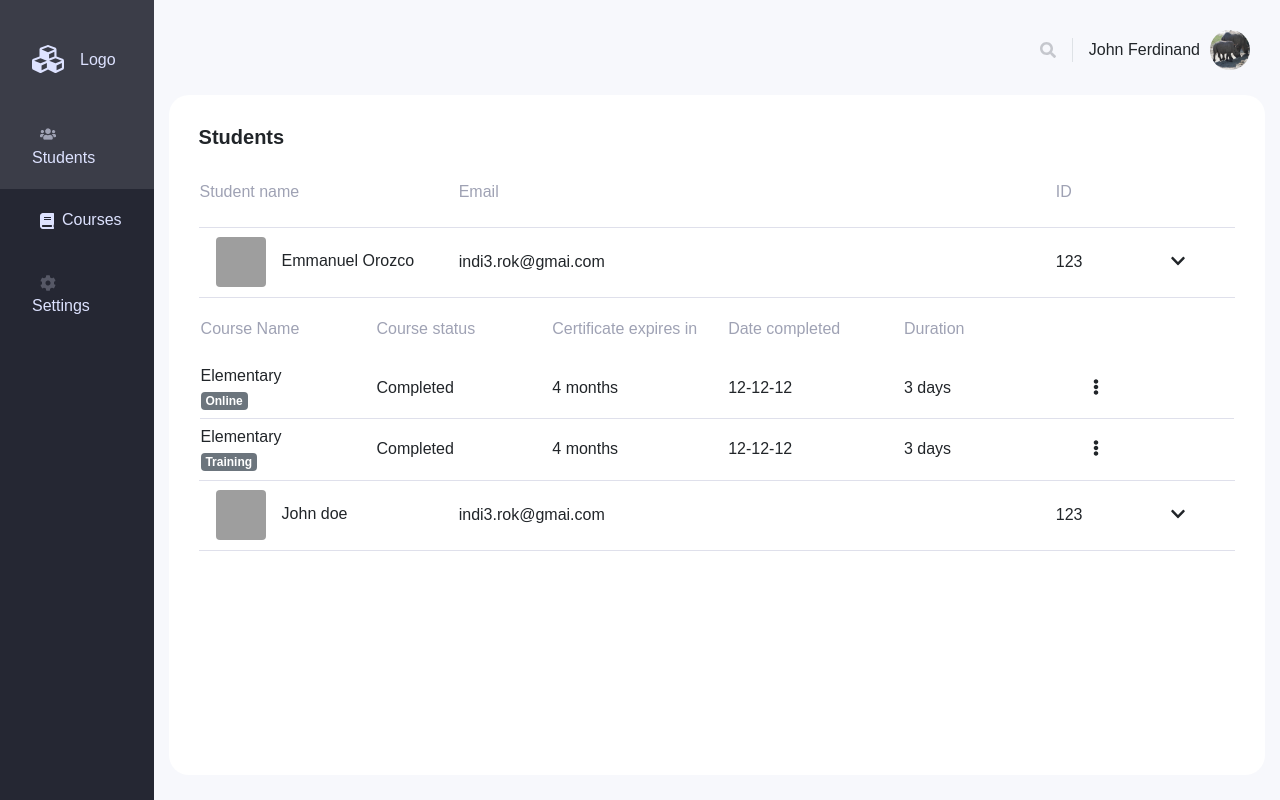
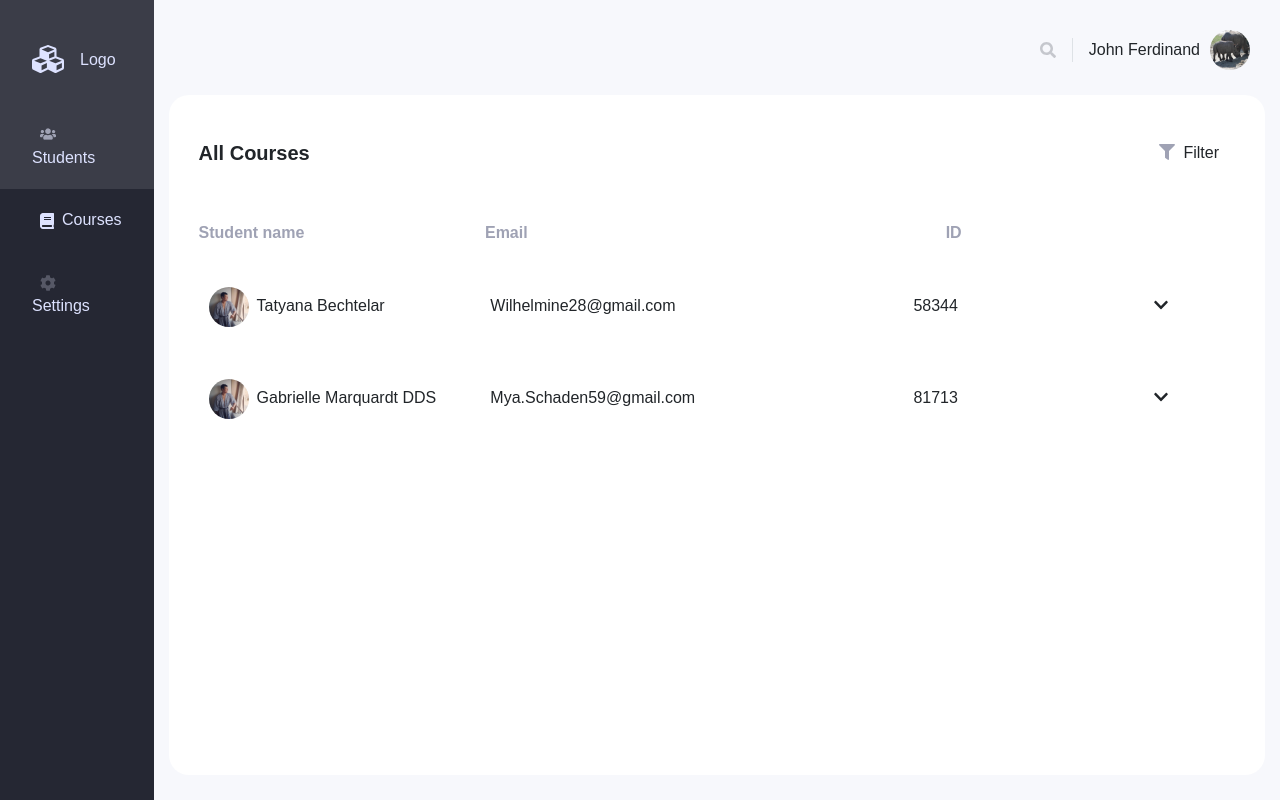
Before and after one commit to indie-rok/q-saf, a React (Create React App) app: page /students in a window 1280 px wide. Built offline with nearby package versions, Linux system fonts and the light colour scheme; grey boxes are pictures that could not be loaded; a web font is replaced by a local one.

Commit message:
added colapsable student table

```diff
--- a/src/App.css
+++ b/src/App.css
@@ -10,6 +10,10 @@ body,
 
 body {
   font-family: "Muli", sans-serif;
+}
+
+.dark-gray {
+  color: #9fa2b4;
 }
 
 .app-container {
--- a/src/data/studentScreen.js
+++ b/src/data/studentScreen.js
@@ -7,54 +7,39 @@ export default [
       {
         name: "IT Science",
         status: "completed",
-        expiration_date: "10/12/2012",
-        date_completed: "12/12/12"
+        expiration_time: "4 months",
+        date_completed: "12-12-12",
+        duration: "5 days"
       },
+
       {
-        name: "React Native",
-        status: "in_progress",
-        expiration_date: "10/12/2012",
-        date_completed: "12/12/12"
+        name: "Cook",
+        status: "In progress",
+        expiration_time: "3 months",
+        date_completed: "1-1-1",
+        duration: "7 days"
       }
     ]
   },
-
   {
     id: 2,
-    name: "John Doe",
-    email: "john_dow@gmail.com",
+    name: "John due",
+    email: "alo@gmail.com",
     courses: [
       {
-        name: "IT Science",
+        name: "IT Math",
         status: "completed",
-        expiration_date: "10/12/2012",
-        date_completed: "12/12/12"
+        expiration_time: "4 months",
+        date_completed: "12-12-12",
+        duration: "5 days"
       },
+
       {
-        name: "React Native",
-        status: "in_progress",
-        expiration_date: "10/12/2012",
-        date_completed: "12/12/12"
-      }
-    ]
-  },
-
-  {
-    id: 3,
-    name: "Cami",
-    email: "john_dow@gmail.com",
-    courses: [
-      {
-        name: "IT Science",
-        status: "completed",
-        expiration_date: "10/12/2012",
-        date_completed: "12/12/12"
-      },
-      {
-        name: "React Native",
-        status: "in_progress",
-        expiration_date: "10/12/2012",
-        date_completed: "12/12/12"
+        name: "Space station",
+        status: "In progress",
+        expiration_time: "3 months",
+        date_completed: "1-1-1",
+        duration: "7 days"
       }
     ]
   }
--- a/src/screens/Students/Students.css
+++ b/src/screens/Students/Students.css
@@ -1,3 +1,33 @@
+.expandable-table {
+  display: flex;
+  width: 100%;
+  flex-direction: column;
+}
+
+.expandable-table--row {
+  width: 100%;
+  margin: 1em 0;
+  padding: 10px;
+  min-height: 60px;
+}
+
+.expandable-table--row:hover {
+  background-color: rgb(245, 246, 252);
+}
+
+.expandable-table--row img {
+  width: 40px;
+  height: 40px;
+  border-radius: 50%;
+}
+
+.expandable-table-cell {
+  display: inline-block;
+  text-align: justify;
+  width: 23%;
+  max-width: 23%;
+}
+
 .students-table--header th {
   font-weight: 500;
   color: #9fa2b4;
--- a/src/screens/Students/index.js
+++ b/src/screens/Students/index.js
@@ -2,22 +2,41 @@ import React, { Component } from "react";
 import {
   Container,
   Dropdown,
-  DropdownButton,
   Modal,
   Form,
   Button,
   Row,
   Col,
-  Badge
+  Badge,
+  Card,
+  Accordion
 } from "react-bootstrap";
 import faker from "faker";
 import { FontAwesomeIcon } from "@fortawesome/react-fontawesome";
-import { faChevronDown, faSearch } from "@fortawesome/free-solid-svg-icons";
+import { faChevronDown, faFilter } from "@fortawesome/free-solid-svg-icons";
+import { useAccordionToggle } from "react-bootstrap/AccordionToggle";
+import DummyImage from "../../assets/avatar-dummy.jpg";
+
 import { Link } from "react-router-dom";
 
 import CustomToggle from "../../components/CustomToggleMenu";
 import studentsData from "../../data/studentScreen";
+
 import "./Students.css";
+
+function CustomAcordionToggle({ children, eventKey }) {
+  const decoratedOnClick = useAccordionToggle(eventKey, () =>
+    console.log("totally custom!")
+  );
+  return (
+    <FontAwesomeIcon
+      icon={faChevronDown}
+      onClick={decoratedOnClick}
+      className="font-weight-light"
+      style={{ cursor: "pointer" }}
+    />
+  );
+}
 
 function AddTrainingRecordModal(props) {
   return (
@@ -108,14 +127,6 @@ function AddTrainingRecordModal(props) {
   );
 }
 
-function addAfter(array, index, newItem) {
-  return [...array.slice(0, index), newItem, ...array.slice(index)];
-}
-
-function removeAfter(array, index, newItem) {
-  return [...array.slice(index, 1)];
-}
-
 export default class Students extends Component {
   constructor(props) {
     super(props);
@@ -127,57 +138,24 @@ export default class Students extends Component {
     };
   }
 
-  toggleRowExpand() {
-    addAfter(this.state.studentsData, 1, { new: "data" });
-  }
-
   renderRows() {
     return this.state.studentsData.map(student => (
-      <tr onClick={this.toggleRowExpand}>
-        <td>{student.name}</td>
-        <td>{student.email}</td>
-      </tr>
-    ));
-  }
+      <Accordion className="expandable-table--row">
+        <div>
+          <img src={DummyImage} className="mr-2" />
+          <span className="expandable-table-cell">{faker.name.findName()}</span>
 
-  render() {
-    return (
-      <div className="d-flex flex-column">
-        <AddTrainingRecordModal
-          show={this.state.isTrainingRecordModalOpen}
-          onHide={() => this.setState({ isTrainingRecordModalOpen: false })}
-        />
-        <h5 className="font-weight-bold">Students</h5>
-        <table className="students-table table-hover">
-          <thead>
-            <tr className="students-table--header">
-              <th width="25%">Student name</th>
-              <th>Email</th>
-              <th>ID</th>
-              <th></th>
-            </tr>
-          </thead>
-          <tbody>
-            <tr>
-              <td>
-                <img
-                  className="rounded mr-3 ml-3"
-                  src={faker.image.imageUrl(50, 50, "people")}
-                />
-                Emmanuel Orozco
-              </td>
-              <td>indi3.rok@gmai.com</td>
-              <td>123</td>
-              <td>
-                <FontAwesomeIcon
-                  icon={faChevronDown}
-                  className="font-weight-light"
-                />
-              </td>
-            </tr>
+          <span className="expandable-table-cell">
+            {faker.internet.email()}
+          </span>
+          <span className="expandable-table-cell text-right">
+            {faker.random.number()}
+          </span>
+          <span className="expandable-table-cell text-right pr-4">
+            <CustomAcordionToggle eventKey={student.id} />
+          </span>
 
-            <tr>
-              <td colSpan="4">
+          <Accordion.Collapse eventKey={student.id}>
             <table className="courses-table">
               <thead>
                 <tr className="students-table--header">
@@ -190,9 +168,11 @@ export default class Students extends Component {
                 </tr>
               </thead>
               <tbody>
-                    <tr style={{ borderBottom: "1px solid #DFE0EB" }}>
+                {student.courses.map(course => {
+                  return (
+                    <tr style={{ borderTop: "1px solid #DFE0EB" }}>
                       <td>
-                        Elementary <br />
+                        {course.name} <br />
                         <Badge variant="secondary">Online</Badge>
                       </td>
                       <td>Completed</td>
@@ -225,67 +205,44 @@ export default class Students extends Component {
                         </Dropdown>
                       </td>
                     </tr>
+                  );
+                })}
+              </tbody>
+            </table>
+          </Accordion.Collapse>
+        </div>
+      </Accordion>
+    ));
+  }
 
-                    <tr>
-                      <td>
-                        Elementary <br />
-                        <Badge variant="secondary">Training</Badge>
-                      </td>
-                      <td>Completed</td>
-                      <td>4 months</td>
-                      <td>12-12-12</td>
-                      <td>3 days</td>
-                      <td>
-                        <Dropdown>
-                          <Dropdown.Toggle
-                            as={CustomToggle}
-                            id="dropdown-custom-components"
+  render() {
+    return (
+      <>
+        <section className="courses-menu mb-5">
+          <h5 className="font-weight-bold">All Courses</h5>
+          <div>
+            <span className="courses-menu--item">
+              <FontAwesomeIcon icon={faFilter} className="dark-gray mr-2" />
+              Filter
+            </span>
+          </div>
+        </section>
+
+        <AddTrainingRecordModal
+          show={this.state.isTrainingRecordModalOpen}
+          onHide={() => this.setState({ isTrainingRecordModalOpen: false })}
         />
 
-                          <Dropdown.Menu>
-                            <Dropdown.Item
-                              eventKey="3"
-                              onClick={() =>
-                                this.setState({
-                                  isTrainingRecordModalOpen: true
-                                })
-                              }
-                            >
-                              Add Training Record
-                            </Dropdown.Item>
-                            <Dropdown.Divider />
-                            <Dropdown.Item eventKey="1">
-                              Certificate
-                            </Dropdown.Item>
-                          </Dropdown.Menu>
-                        </Dropdown>
-                      </td>
-                    </tr>
-                  </tbody>
-                </table>
-              </td>
-            </tr>
+        <div className="expandable-table">
+          <div className="mb-3 font-weight-bold dark-gray">
+            <span className="expandable-table-cell ">Student name</span>
+            <span className="expandable-table-cell ml-5">Email</span>
+            <span className="expandable-table-cell text-right">ID</span>
+          </div>
 
-            <tr>
-              <td>
-                <img
-                  className="rounded mr-3 ml-3"
-                  src={faker.image.imageUrl(50, 50, "people")}
-                />
-                John doe
-              </td>
-              <td>indi3.rok@gmai.com</td>
-              <td>123</td>
-              <td>
-                <FontAwesomeIcon
-                  icon={faChevronDown}
-                  className="font-weight-light"
-                />
-              </td>
-            </tr>
-          </tbody>
-        </table>
+          {this.renderRows()}
         </div>
+      </>
     );
   }
 }
```
Lines whose indentation alone changed are shown as unchanged.
